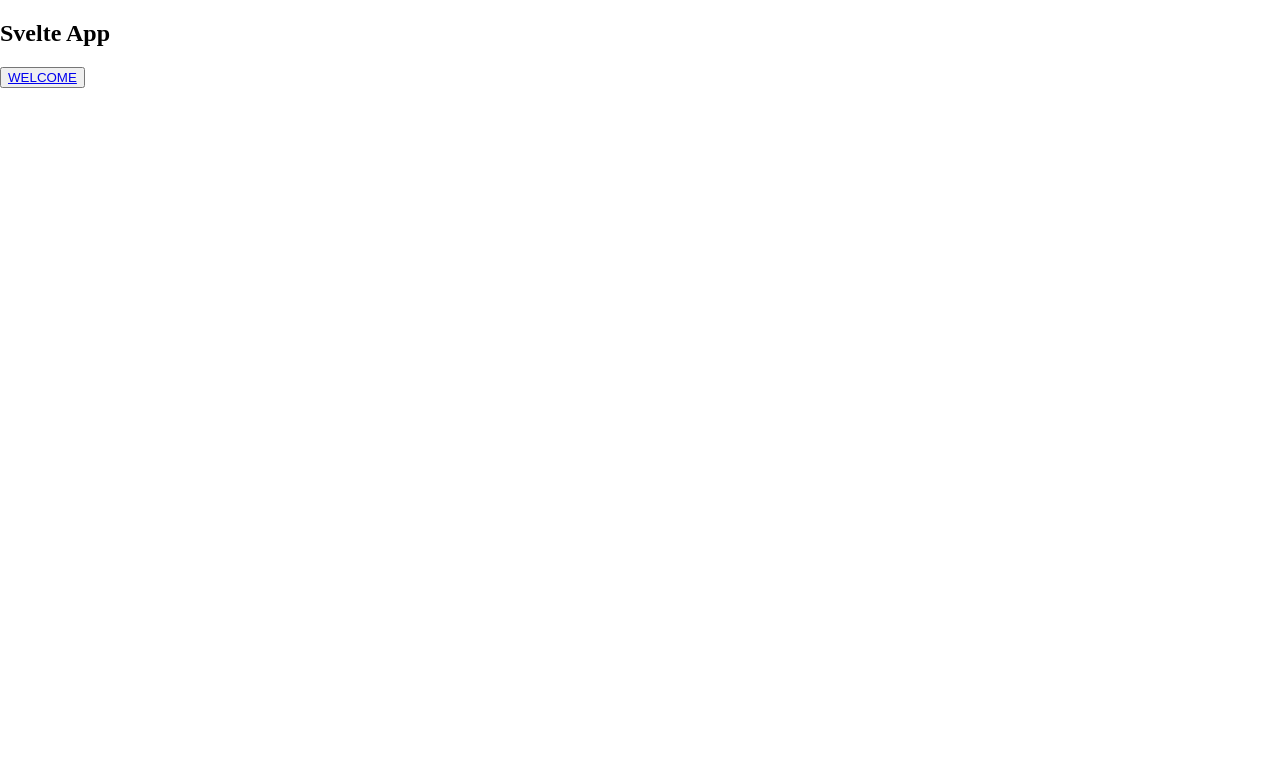
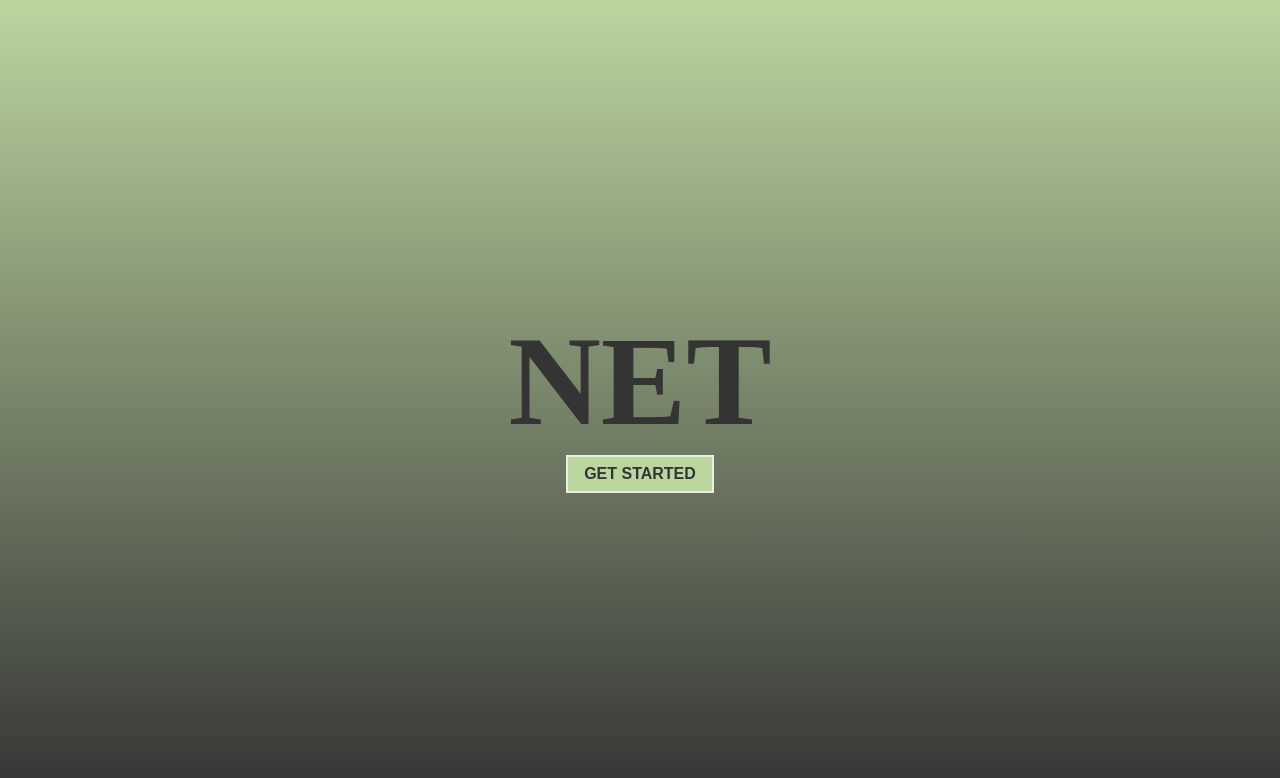
Before and after one commit to castrogarciajs/NET, a SvelteKit app: page / in a window 1280 px wide. Shown: the top 778 px of the page. Built offline with nearby package versions, Linux system fonts and the light colour scheme.

Commit message:
se estilza la parte principal del sitio --ini

```diff
--- a/src/components/Button.svelte
+++ b/src/components/Button.svelte
@@ -6,5 +6,32 @@
   <a href={path} class="link-navigation">{nameButton}</a>
 </button>
 
+<style>
+  .button-navigation {
+    background-color: var(--color-bg);
+    border: 2px solid var(--color-line);
+    color: var(--color-principle);
+    cursor: pointer;
+    display: inline-block;
+    font-size: 1rem;
+    font-weight: bold;
+    padding: 0.5rem 1rem;
+    text-align: center;
+    text-decoration: none;
+    transition: background-color 0.2s ease-in-out, color 0.2s ease-in-out;
+  }
 
-<style></style>
+  .button-navigation:hover {
+    background-color: var(--color-principle);
+    color: var(--color-bg);
+  }
+
+  .link-navigation {
+    color: var(--color-principle);
+    text-decoration: none;
+  }
+
+  .link-navigation:hover {
+    color: var(--color-bg);
+  }
+</style>
--- a/src/components/Title.svelte
+++ b/src/components/Title.svelte
@@ -2,6 +2,19 @@
   export let nameApp: String;
 </script>
 
-<h2 class="title-svelte">{nameApp}</h2>
+<h1 class="title-svelte">{nameApp}</h1>
 
-<style></style>
+<style>
+  .title-svelte {
+    color: var(--color-principle);
+    font-size: 8rem;
+    font-weight: bold;
+    text-align: center;
+    transition: font-size 0.2s ease-in-out;
+    margin: 0;
+  }
+
+  .title-svelte:hover {
+    font-size: max(8px, calc(2rem + 4px));
+  }
+</style>
--- a/src/routes/+page.svelte
+++ b/src/routes/+page.svelte
@@ -1,16 +1,31 @@
 <script lang="ts">
-
   /** @Components */
   import Button from "../components/Button.svelte";
   import Title from "../components/Title.svelte";
 
   /** * @TITLE titulo inicial de la app*/
-  let nameButton = "WELCOME";
+  let nameButton = "GET STARTED";
 </script>
 
 <div class="container-svelte">
-  <Title nameApp="Svelte App" />
+  <Title nameApp="NET" />
   <Button {nameButton} path="/form" />
 </div>
 
-<style></style>
+<style>
+  :root {
+    --color-principle: #343434;
+    --color-line: #ececec;
+    --color-bg: #bbd59f;
+    --font-char: Arial, Helvetica, sans-serif;
+  }
+  .container-svelte {
+    background: linear-gradient(to bottom, var(--color-bg), var(--color-principle));
+    height: 100vh;
+    display: flex;
+    flex-direction: column;
+    align-items: center;
+
+    justify-content: center;
+  }
+</style>
--- a/src/routes/form/+page.svelte
+++ b/src/routes/form/+page.svelte
@@ -99,7 +99,6 @@
       <button type="submit">{id ? "update" : "guardar"}</button>
     </form>
   </div>
-  <a href="/blog">blog</a>
 </section>
 
 <style>
--- a/src/storage.ts
+++ b/src/storage.ts
@@ -4,7 +4,6 @@ import { ref, uploadBytesResumable, getDownloadURL } from "firebase/storage";
 
 /**@initialStorage */
 const storageRef = ref(storage, "static");
-
 /**
  *
  * @param file se pasa la url de la imagen
```
